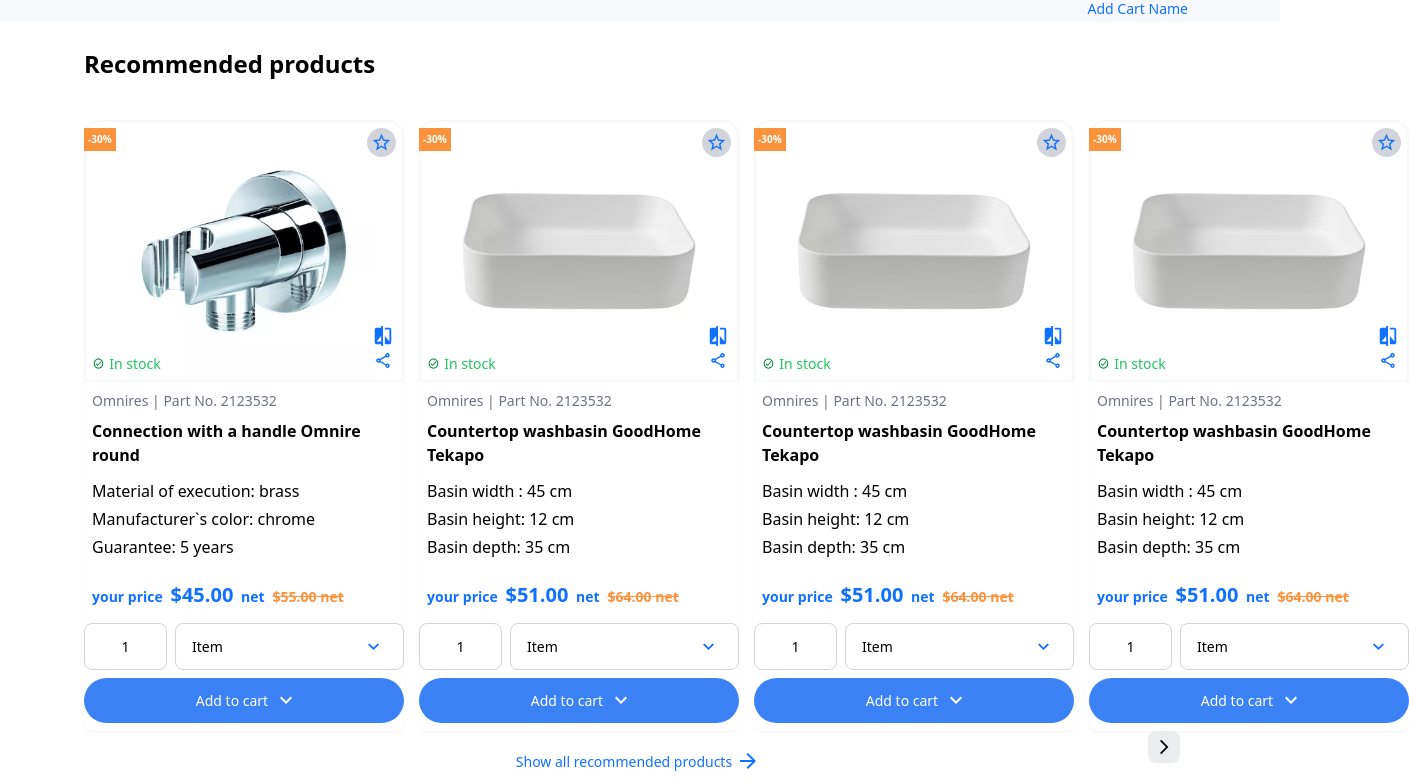
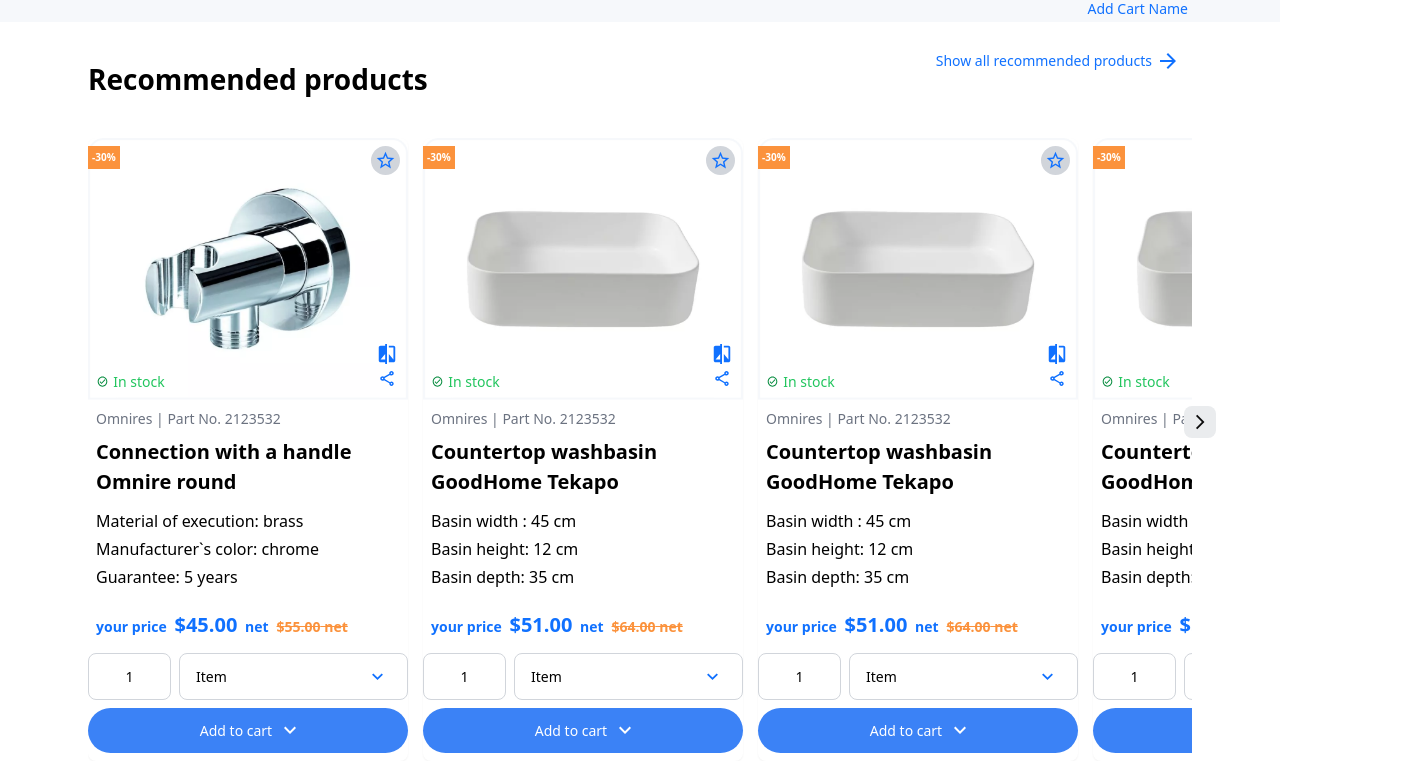
Before and after one commit to darshanbajgain/commerce-booster, a React (Vite) app: page / in a window 1280 px wide. Shown: the part 196-980 px from the top of the page, 1409 px wide, since content can reach past the window. Built offline with nearby package versions, Linux system fonts and the light colour scheme.

Commit message:
refactor: recommendation slider abosolute added

```diff
--- a/src/component/RecommendedProducts/Cards.jsx
+++ b/src/component/RecommendedProducts/Cards.jsx
@@ -33,7 +33,7 @@ const Cards = ({ product }) => {
                 {product.partNumber}
             </div>
             <div className="text-wrap m-[8px]">
-                <h3 className="text-[16px] font-bold">{product.name}</h3>
+                <h3 className="text-[16px] lg:text-[20px] font-bold">{product.name}</h3>
             </div>
             <ul className="hidden my-3 mx-2 md:flex flex-col">
                 <li className="mb-1">{product.feat1}</li>
@@ -45,7 +45,7 @@ const Cards = ({ product }) => {
                     your price <span className="text-[20px] m-1 font-bold">${product.price}</span> net
                     <span className="hidden lg:inline-block text-orange-400 line-through mx-[8px] mt-[4px]">${product.originalPrice} net</span>
                 </p>
-                <span className="lg:hidden text-orange-400 line-through mx-[8px] mt-[4px]">${product.originalPrice} net</span>
+                <span className="lg:hidden text-orange-400 line-through mx-[8px] mt-[4px] lg:text-[16px]">${product.originalPrice} net</span>
             </div>
             <div className="flex flex-col items-center">
                 <div className="flex mt-[8px] items-center space-x-2 w-full">
--- a/src/component/RecommendedProducts/RecommenedProduct.jsx
+++ b/src/component/RecommendedProducts/RecommenedProduct.jsx
@@ -4,7 +4,10 @@ import productImage2 from "../../assets/recommended_section/product-image-2.png"
 // import pointRightArrow from "../../assets/recommended_section/rightarrow.svg"
 import arrowForwarBlack from "../../assets/recommended_section/arrowforward.svg"
 import CommonLink from "../CommonLink/CommonLink";
+import { useEffect, useState } from "react";
 const RecommenedProduct = () => {
+
+    const [windowWidth, setWindowWidth] = useState(window.innerWidth);
 
     //pass products
     const products = [
@@ -66,29 +69,50 @@ const RecommenedProduct = () => {
         }
 
 
+    ];
 
-    ];
+    useEffect(() => {
+        const handleResize = () => setWindowWidth(window.innerWidth);
+        window.addEventListener('resize', handleResize);
+        return () => window.removeEventListener('resize', handleResize);
+    }, []);
+
+    // Determine the number of cards to display
+    const cardsToDisplay = windowWidth < 1024 ? products.slice(0, 2) : products;
+
 
     //pass message
     const message = "Show all recommended products";
 
     return (
-        <div className="lg:px-[84px]">
+        <div className="flex flex-col lg:px-[88px] relative">
 
-            <h1 className="text-center lg:text-left pb-1 pt-6 text-[24px] font-bold lg:mb-[34px]">Recommended products</h1>
-            <div className="flex justify-between gap-[15px] p-[15px] lg:p-0 ">
+            <div className="hidden lg:block absolute right-24 top-2">
+                <CommonLink message={message} />
+            </div>
+            <div className="hidden lg:flex flex-col justify-center items-center
+                 bg-bgForSeacrchBorder rounded-lg absolute top-96 right-16 w-8 h-8">
+                <img src={arrowForwarBlack} className="w-[17.45px] h-[17.45px]" />
+            </div>
+
+            <h1 className="text-center lg:text-start pb-1 pt-6 text-[24px] lg:text-[28px] font-bold lg:mt-3 lg:mb-[34px]">Recommended products</h1>
+            <div className="flex justify-between gap-[15px] p-[15px] lg:p-0 overflow-hidden">
                 {
-                    products.map((product) => (
-                        <Cards key={product.id} product={product} />
-                    ))
+                    cardsToDisplay.map(
+                        (product) => (
+                            <Cards key={product.id} product={product} />
+                        )
+                    )
                 }
             </div>
             <div className="relative">
                 <div className="bg-bgForSeacrchBorder rounded-lg absolute -top-5 right-4 w-8 h-8
-                flex flex-col justify-center items-center">
+                flex flex-col justify-center items-center lg:hidden">
                     <img src={arrowForwarBlack} className="w-[17.45px] h-[17.45px]" />
                 </div>
-                <CommonLink message={message} />
+                <div className="lg:hidden">
+                    <CommonLink message={message} />
+                </div>
             </div>
         </div>
 
```
